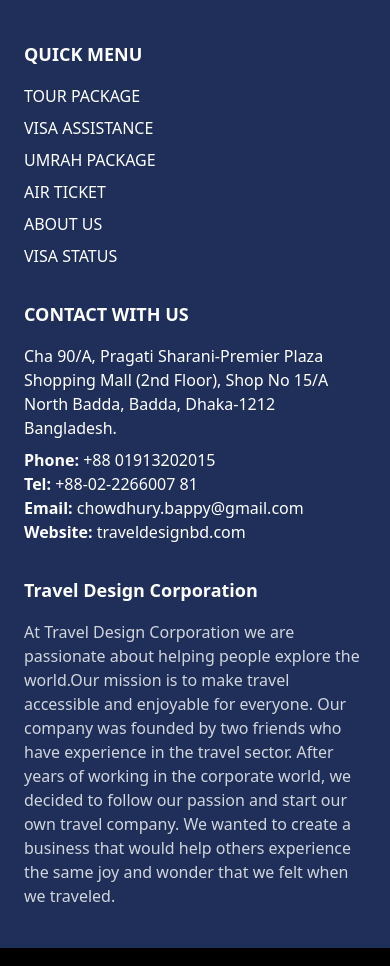
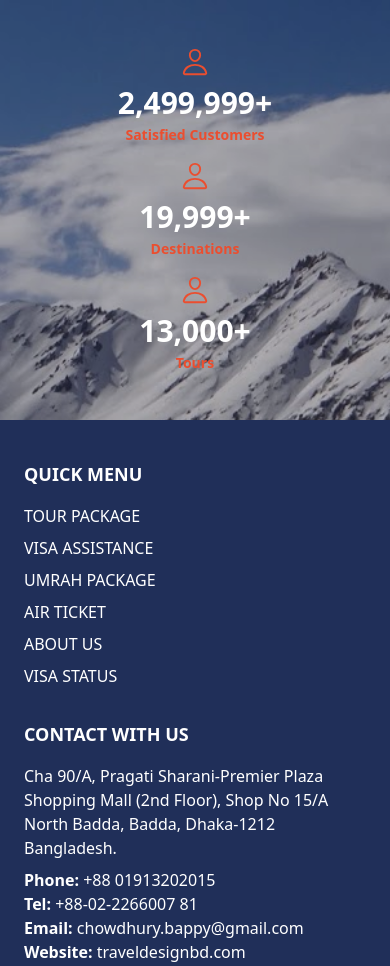
Before and after one commit to himel1625/Travel-Design, a plain HTML site: page index.html in a window 390 px wide. Shown: the top 966 px of the page. Drawn offline with nearby package versions, Linux system fonts and the light colour scheme.

Commit message:
Updated image size and responsive layout for better display on small devices

```diff
--- a/index.html
+++ b/index.html
@@ -5,22 +5,65 @@
   <meta charset="UTF-8" />
   <meta name="viewport" content="width=device-width, initial-scale=1.0" />
   <script src="https://cdn.jsdelivr.net/npm/@tailwindcss/browser@4"></script>
-  <style type="text/tailwindcss">
-    @theme {
-        --color-clifford: #da373d;
-      }
-    </style>
+  <style>
+    :root {
+      --color-primary: #202f59;
+      --color-primaryS: #eb4e2f;
+    }
+  </style>
+  <script type="module" src="https://unpkg.com/ionicons@7.1.0/dist/ionicons/ionicons.esm.js"></script>
+  <script nomodule src="https://unpkg.com/ionicons@7.1.0/dist/ionicons/ionicons.js"></script>
 </head>
 
-<body>
+<body class="w-full h-full">
   <header>
 
   </header>
   <main>
+    <div class="bg-gray-900 text-white">
+      <div class="relative w-full h-[420px] sm:h-[350px] md:h-[380px] lg:h-[440px] overflow-hidden">
+        <!-- Image with black overlay -->
+        <img src="./Img/everest.jpg" alt="Mountain"
+          class="absolute w-full md:h-full h-[800px] object-cover  opacity-80">
+        <div
+          class="absolute inset-0 bg-opacity-50 flex flex-col justify-center items-center text-center px-4 py-6 sm:py-8 md:py-12 lg:py-16">
+          <div class="grid grid-cols-1 sm:grid-cols-2 md:grid-cols-3 gap-4 justify-between lg:gap-12 text-white">
+            <!-- Satisfied Customers -->
+            <div class="flex flex-col items-center px-4">
+              <ion-icon class="text-[var(--color-primaryS)] text-3xl sm:text-4xl md:text-5xl lg:text-6xl font-extrabold"
+                name="person-outline"></ion-icon>
+              <div class="text-3xl sm:text-4xl md:text-5xl font-bold mt-2">2,499,999+</div>
+              <div class="text-[var(--color-primaryS)] text-sm sm:text-lg md:text-xl font-bold mt-1">Satisfied Customers
+              </div>
+            </div>
+            <!-- Destinations -->
+            <div class="flex flex-col items-center px-4">
+              <ion-icon class="text-[var(--color-primaryS)] text-3xl sm:text-4xl md:text-5xl lg:text-6xl font-extrabold"
+                name="person-outline"></ion-icon>
+              <div class="text-3xl sm:text-4xl md:text-5xl font-bold mt-2">19,999+</div>
+              <div class="text-[var(--color-primaryS)] text-sm sm:text-lg md:text-xl font-bold mt-1">Destinations</div>
+            </div>
+            <!-- Tours -->
+            <div class="flex flex-col items-center px-4">
+              <ion-icon class="text-[var(--color-primaryS)] text-3xl sm:text-4xl md:text-5xl lg:text-6xl font-extrabold"
+                name="person-outline"></ion-icon>
+              <div class="text-3xl sm:text-4xl md:text-5xl font-bold mt-2">13,000+</div>
+              <div class="text-[var(--color-primaryS)] text-sm sm:text-lg md:text-xl font-bold mt-1">Tours</div>
+            </div>
+          </div>
+        </div>
+      </div>
+    </div>
+    </div>
+
+
+
+
 
   </main>
+
   <footer>
-    <div class="bg-[#202f59] text-white py-10">
+    <div class="bg-[var(--color-primary)] text-white py-10">
       <div class="max-w-7xl mx-auto px-6 lg:px-8 grid grid-cols-1 md:grid-cols-3 gap-8">
         <!-- Quick Menu -->
         <div>
```
Also changed, not shown: Img/everest.jpg (added).
